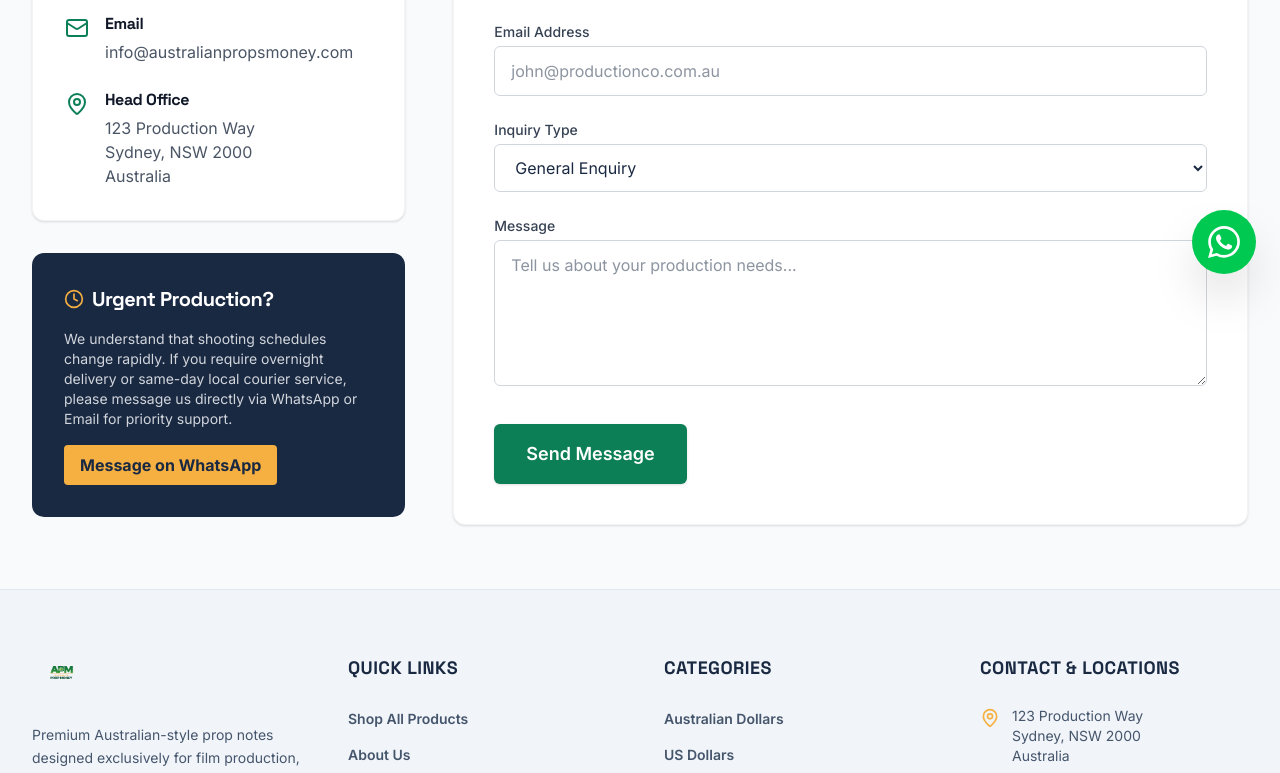
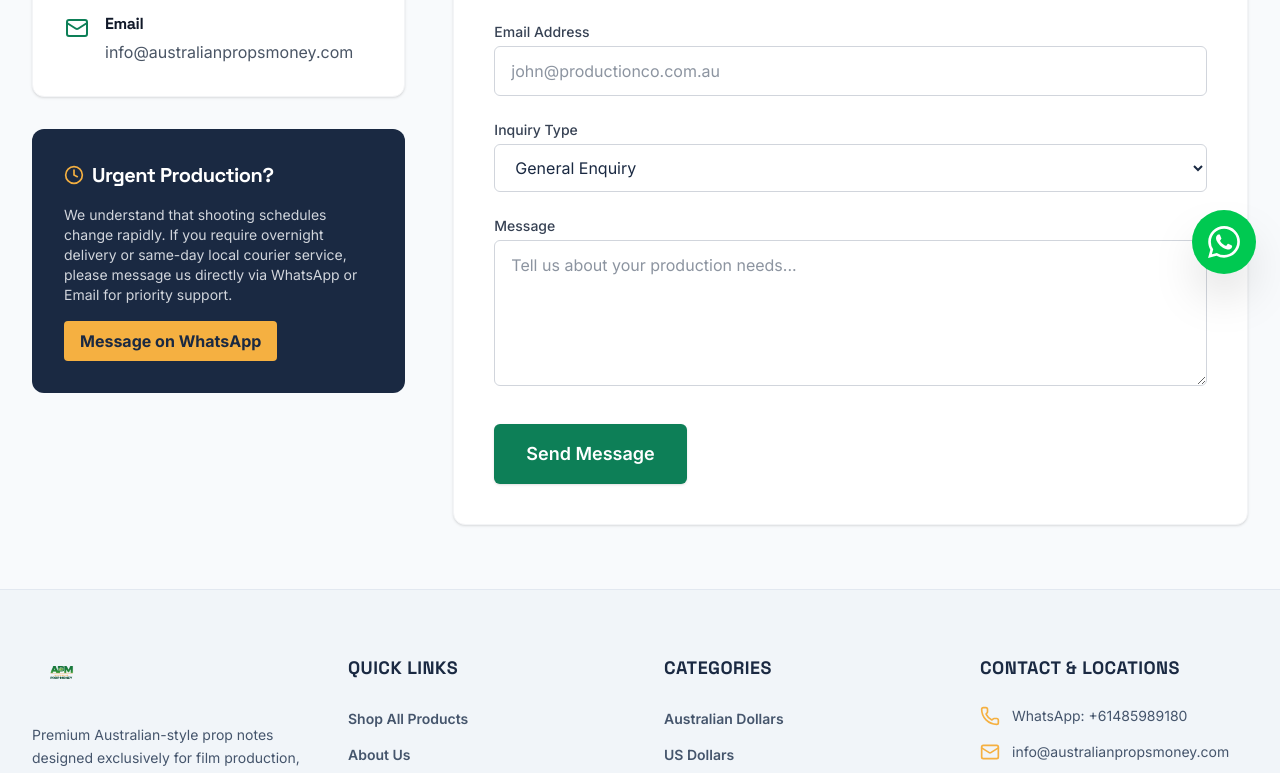
Before and after one commit to fidelcastrano-rgb/AUSTRALIAN-PROP-MONEY, a Next.js app: page /contact in a window 1280 px wide. Shown: the part 502-1275 px from the top of the page. Built offline with nearby package versions, Linux system fonts and the light colour scheme.

Commit message:
refactor: remove physical address and cleanup unused code
- Remove physical address details from UI and schema
- Update contact phone number in schema
- Remove unused post deletion script

```diff
--- a/app/contact/page.tsx
+++ b/app/contact/page.tsx
@@ -1,5 +1,5 @@
 import Link from 'next/link';
-import { Mail, Phone, MapPin, Clock } from 'lucide-react';
+import { Mail, Phone, Clock } from 'lucide-react';
 
 export const metadata = {
   title: 'Contact Us',
@@ -48,13 +48,7 @@ export default function ContactPage() {
                   </div>
                 </div>
 
-                <div className="flex items-start">
-                  <MapPin className="w-6 h-6 text-banknote-green shrink-0 mt-1" />
-                  <div className="ml-4">
-                    <h3 className="font-bold text-gray-900">Head Office</h3>
-                    <p className="text-gray-600 mt-1">123 Production Way<br/>Sydney, NSW 2000<br/>Australia</p>
-                  </div>
-                </div>
+
               </div>
             </div>
 
--- a/components/layout/Footer.tsx
+++ b/components/layout/Footer.tsx
@@ -1,6 +1,6 @@
 import Link from 'next/link';
 import Image from 'next/image';
-import { Facebook, Instagram, Twitter, Mail, Phone, MapPin } from 'lucide-react';
+import { Facebook, Instagram, Twitter, Mail, Phone } from 'lucide-react';
 import LogoImage from '../../public/Australianpropmoney1.png';
 
 export default function Footer() {
@@ -60,10 +60,6 @@ export default function Footer() {
           <div>
             <h3 className="text-banknote-navy font-heading font-bold text-lg mb-6 uppercase tracking-wide">Contact & Locations</h3>
             <ul className="space-y-4">
-              <li className="flex items-start">
-                <MapPin className="w-5 h-5 mr-3 text-banknote-gold shrink-0 mt-0.5" />
-                <span className="text-sm">123 Production Way<br/>Sydney, NSW 2000<br/>Australia</span>
-              </li>
               <li className="flex items-center">
                 <Phone className="w-5 h-5 mr-3 text-banknote-gold shrink-0" />
                 <a href="https://wa.me/61485989180" target="_blank" rel="noopener noreferrer" className="text-sm hover:text-banknote-green transition-colors">
--- a/lib/schema.ts
+++ b/lib/schema.ts
@@ -6,7 +6,7 @@ export const organizationSchema = {
   logo: 'https://australianpropsmoney.com/logo.png',
   contactPoint: {
     '@type': 'ContactPoint',
-    telephone: '+447341056054',
+    telephone: '+61485989180',
     contactType: 'customer service',
     areaServed: 'AU',
     availableLanguage: 'English'
@@ -20,19 +20,13 @@ export const localBusinessSchema = {
   image: 'https://australianpropsmoney.com/storefront.jpg',
   '@id': 'https://australianpropsmoney.com',
   url: 'https://australianpropsmoney.com',
-  telephone: '+447341056054',
+  telephone: '+61485989180',
   address: {
     '@type': 'PostalAddress',
-    streetAddress: '123 Production Way',
     addressLocality: 'Sydney',
     addressRegion: 'NSW',
     postalCode: '2000',
     addressCountry: 'AU'
-  },
-  geo: {
-    '@type': 'GeoCoordinates',
-    latitude: -33.8688,
-    longitude: 151.2093
   },
   openingHoursSpecification: {
     '@type': 'OpeningHoursSpecification',
--- a/remove_post.js
+++ /dev/null
@@ -1,17 +0,0 @@
-const fs = require('fs');
-let data = fs.readFileSync('lib/blogData.ts', 'utf8');
-const startStr = '{\n    title: "Legal Compliance and Reproductions: Sizing and Markings of Replica Banknotes",';
-const startIdx = data.indexOf(startStr);
-if (startIdx === -1) {
-  console.log("Could not find start");
-  process.exit(1);
-}
-const endString = 'the thrill of the story.`,\n  },';
-const endIdx = data.indexOf(endString, startIdx) + endString.length;
-if (endIdx < endString.length) {
-  console.log("Could not find end");
-  process.exit(1);
-}
-data = data.slice(0, startIdx) + data.slice(endIdx);
-fs.writeFileSync('lib/blogData.ts', data);
-console.log("Success");
```
